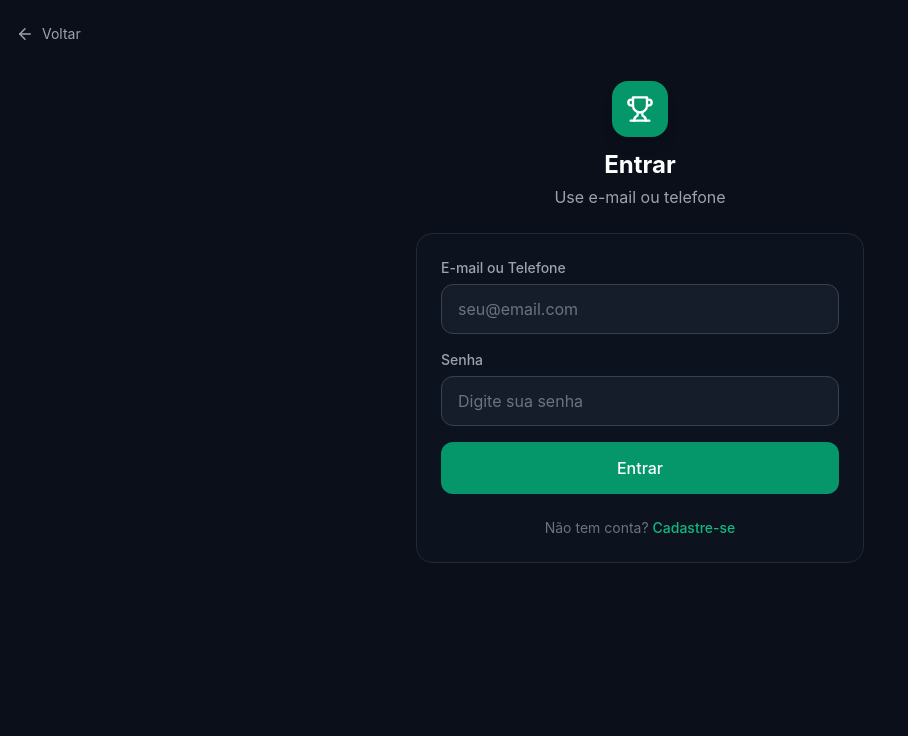
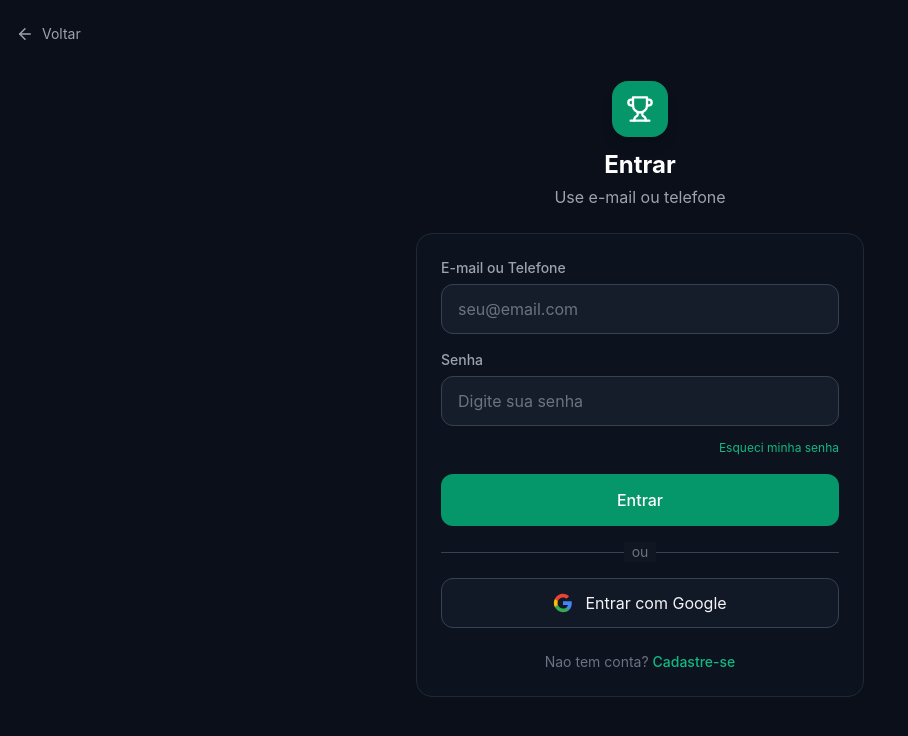
Before and after one commit to L42Matheus/futebol, a React (Vite) app in the folder frontend/: page /login in a window 1280 px wide. Shown: the top 736 px of the page, without its empty margins (0-908 px from the left). Built offline with nearby package versions, Linux system fonts and the light colour scheme; no server answers.

Commit message:
feat(auth-ui): add Google login flow to login screen

```diff
--- a/frontend/src/pages/ChooseRole.tsx
+++ b/frontend/src/pages/ChooseRole.tsx
@@ -1,10 +1,19 @@
 import { useNavigate } from 'react-router-dom'
+import { useEffect } from 'react'
 import { ShieldCheck, UserCircle2, Trophy } from 'lucide-react'
 import { useAccountType } from '../context/AccountTypeContext'
+import { useAuth } from '../context/AuthContext'
 
 export default function ChooseRole() {
   const navigate = useNavigate()
   const { setAccountType } = useAccountType()
+  const { isAuthenticated, loading } = useAuth()
+
+  useEffect(() => {
+    if (!loading && isAuthenticated) {
+      navigate('/', { replace: true })
+    }
+  }, [isAuthenticated, loading, navigate])
 
   function handleChoose(value: 'ATLETA' | 'ADMIN') {
     setAccountType(value)
--- a/frontend/src/pages/Login.tsx
+++ b/frontend/src/pages/Login.tsx
@@ -3,6 +3,7 @@ import { Link, useLocation, useNavigate, useSearchParams } from 'react-router-do
 import { Trophy, ArrowLeft } from 'lucide-react'
 import { useAuth } from '../context/AuthContext'
 import { authApi } from '../services/api'
+import authService from '../services/auth'
 
 export default function Login() {
   const navigate = useNavigate()
@@ -12,6 +13,7 @@ export default function Login() {
   const { login, isAuthenticated, loading: authLoading } = useAuth()
   const [form, setForm] = useState({ identificador: '', senha: '' })
   const [loading, setLoading] = useState(false)
+  const [googleLoading, setGoogleLoading] = useState(false)
   const [error, setError] = useState('')
 
   useEffect(() => {
@@ -20,6 +22,13 @@ export default function Login() {
       navigate(redirectTo, { replace: true })
     }
   }, [isAuthenticated, authLoading, navigate, location.state])
+
+  useEffect(() => {
+    const code = searchParams.get('code')
+    if (code) {
+      void handleGoogleCallback(code)
+    }
+  }, [searchParams])
 
   function handleChange(e: React.ChangeEvent<HTMLInputElement>) {
     const { name, value } = e.target
@@ -35,7 +44,9 @@ export default function Login() {
       if (inviteToken) {
         try {
           await authApi.acceptInvite(inviteToken)
-        } catch (e) {}
+        } catch (e) {
+          // Ignore invite accept errors after login.
+        }
       }
       const redirectTo = (location.state as any)?.from?.pathname || '/'
       navigate(redirectTo, { replace: true })
@@ -46,9 +57,63 @@ export default function Login() {
     }
   }
 
+  async function handleGoogleCallback(code: string) {
+    setError('')
+    setGoogleLoading(true)
+    try {
+      const redirectUri = `${window.location.origin}/login`
+      const pendingInvite = localStorage.getItem('pending_invite_token')
+      await authService.loginWithGoogle(code, redirectUri, pendingInvite || undefined)
+      localStorage.removeItem('pending_invite_token')
+
+      const redirectTo =
+        localStorage.getItem('login_redirect') ||
+        (location.state as any)?.from?.pathname ||
+        '/'
+      localStorage.removeItem('login_redirect')
+
+      navigate(redirectTo, { replace: true })
+    } catch (err) {
+      setError('Falha no login com Google. Tente novamente.')
+      navigate('/login', { replace: true })
+    } finally {
+      setGoogleLoading(false)
+    }
+  }
+
+  async function handleGoogleLogin() {
+    setError('')
+    setGoogleLoading(true)
+    try {
+      if (inviteToken) {
+        localStorage.setItem('pending_invite_token', inviteToken)
+      }
+      if ((location.state as any)?.from?.pathname) {
+        localStorage.setItem('login_redirect', (location.state as any).from.pathname)
+      }
+
+      const redirectUri = `${window.location.origin}/login`
+      const url = await authService.getGoogleAuthUrl(redirectUri)
+      window.location.href = url
+    } catch (err) {
+      setError('Login com Google nao disponivel no momento.')
+      setGoogleLoading(false)
+    }
+  }
+
+  if (googleLoading) {
+    return (
+      <div className="min-h-screen bg-[#0b0f1a] flex items-center justify-center px-4">
+        <div className="max-w-md w-full bg-gray-900/40 rounded-2xl p-8 border border-gray-800 text-center">
+          <div className="animate-spin rounded-full h-8 w-8 border-b-2 border-emerald-500 mx-auto"></div>
+          <p className="mt-4 text-gray-300">Conectando com Google...</p>
+        </div>
+      </div>
+    )
+  }
+
   return (
     <div className="min-h-screen bg-[#0b0f1a] flex flex-col">
-      {/* Header */}
       <div className="pt-6 px-4">
         <Link
           to="/perfil"
@@ -67,7 +132,6 @@ export default function Login() {
         <p className="text-gray-400 mt-1">Use e-mail ou telefone</p>
       </div>
 
-      {/* Form */}
       <div className="flex-1 px-4 pb-8">
         <form onSubmit={handleSubmit} className="max-w-md mx-auto bg-gray-900/40 rounded-2xl p-6 border border-gray-800 space-y-4">
           {error && (
@@ -103,6 +167,11 @@ export default function Login() {
               placeholder="Digite sua senha"
               required
             />
+            <div className="mt-2 text-right">
+              <Link to="/esqueci-senha" className="text-xs text-emerald-500 hover:underline">
+                Esqueci minha senha
+              </Link>
+            </div>
           </div>
 
           <button
@@ -113,8 +182,43 @@ export default function Login() {
             {loading ? 'Entrando...' : 'Entrar'}
           </button>
 
+          <div className="relative my-2">
+            <div className="absolute inset-0 flex items-center">
+              <div className="w-full border-t border-gray-700"></div>
+            </div>
+            <div className="relative flex justify-center text-sm">
+              <span className="px-2 bg-[#101723] text-gray-500">ou</span>
+            </div>
+          </div>
+
+          <button
+            type="button"
+            onClick={handleGoogleLogin}
+            className="w-full flex items-center justify-center gap-3 px-4 py-3 border border-gray-700 rounded-xl bg-gray-800/30 text-gray-100 hover:bg-gray-800/60 transition-colors"
+          >
+            <svg className="w-5 h-5" viewBox="0 0 24 24">
+              <path
+                fill="#4285F4"
+                d="M22.56 12.25c0-.78-.07-1.53-.2-2.25H12v4.26h5.92c-.26 1.37-1.04 2.53-2.21 3.31v2.77h3.57c2.08-1.92 3.28-4.74 3.28-8.09z"
+              />
+              <path
+                fill="#34A853"
+                d="M12 23c2.97 0 5.46-.98 7.28-2.66l-3.57-2.77c-.98.66-2.23 1.06-3.71 1.06-2.86 0-5.29-1.93-6.16-4.53H2.18v2.84C3.99 20.53 7.7 23 12 23z"
+              />
+              <path
+                fill="#FBBC05"
+                d="M5.84 14.09c-.22-.66-.35-1.36-.35-2.09s.13-1.43.35-2.09V7.07H2.18C1.43 8.55 1 10.22 1 12s.43 3.45 1.18 4.93l2.85-2.22.81-.62z"
+              />
+              <path
+                fill="#EA4335"
+                d="M12 5.38c1.62 0 3.06.56 4.21 1.64l3.15-3.15C17.45 2.09 14.97 1 12 1 7.7 1 3.99 3.47 2.18 7.07l3.66 2.84c.87-2.6 3.3-4.53 6.16-4.53z"
+              />
+            </svg>
+            Entrar com Google
+          </button>
+
           <p className="text-sm text-gray-500 text-center pt-2">
-            Não tem conta?{' '}
+            Nao tem conta?{' '}
             <Link className="text-emerald-500 font-medium hover:underline" to={inviteToken ? `/register?invite=${inviteToken}` : '/register'}>
               Cadastre-se
             </Link>
```
